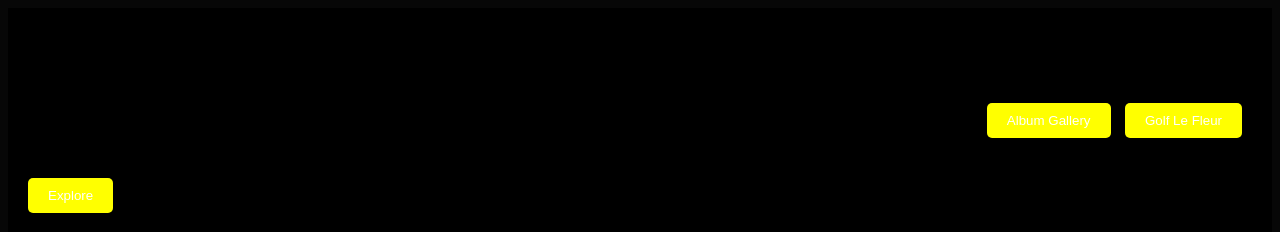
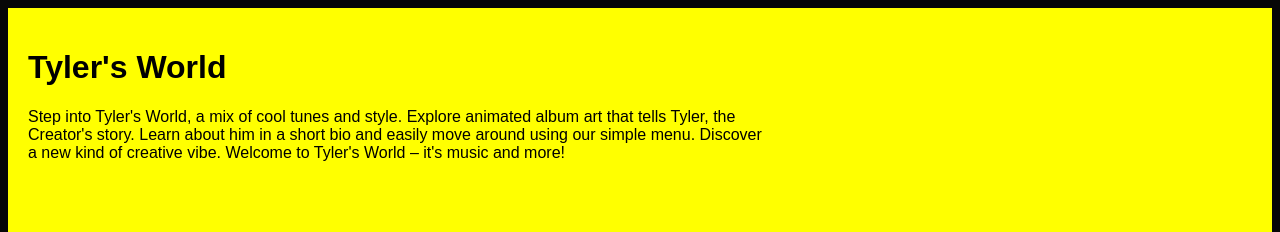
Before and after one commit to agastya1554/TylerTheCreator, a plain HTML site: page index.html in a window 1280 px wide. Shown: the top 232 px of the page. Drawn offline with Linux system fonts and the light colour scheme; a script that the page names is missing.

Commit message:
Update styles.css

```diff
--- a/styles.css
+++ b/styles.css
@@ -7,7 +7,7 @@ body {
     justify-content: space-between;
     align-items: center;
     padding: 20px;
-    background-color: #000000;
+    background-color: #FFFF00;
 }
 
 .title {
@@ -28,14 +28,14 @@ button {
     padding: 10px 20px;
     margin-right: 10px;
     background-color: #FFFF00;
-    color: #fff;
+    color: #FFFF00;
     border: none;
     border-radius: 5px;
     cursor: pointer;
 }
 
 button:hover {
-    background-color: #FFFF00;
+    background-color: #8e8e1d;
 }
 
 body {
```
